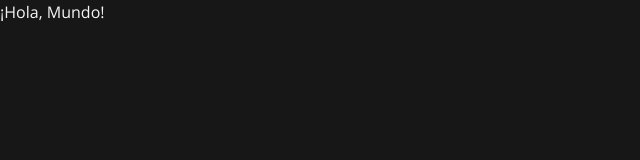
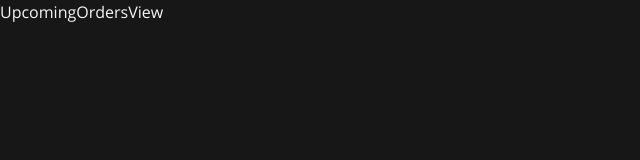
Before and after one commit to Gustavoand39/prueba-frontend, a React (Vite) app: page /orders/upcoming in a window 1280 px wide. Shown: the top 160 px of the page, without its empty margins (0-640 px from the left). Built offline with nearby package versions, Linux system fonts and the light colour scheme.

Commit message:
feat: implementar enrutamiento con AppRouter
- Se agrega la vista de próximos pedidos

```diff
--- a/src/main.tsx
+++ b/src/main.tsx
@@ -1,9 +1,11 @@
 import { StrictMode } from "react";
 import { createRoot } from "react-dom/client";
-import "./index.css";
+
+import "@/index.css";
+import AppRouter from "@/routes/AppRouter";
 
 createRoot(document.getElementById("root")!).render(
   <StrictMode>
-    <h1>¡Hola, Mundo!</h1>
+    <AppRouter />
   </StrictMode>,
 );
--- /dev/null
+++ b/src/routes/AppRouter.tsx
@@ -0,0 +1,19 @@
+import { BrowserRouter, Navigate, Route, Routes } from "react-router-dom";
+
+import OrderRoutes from "./OrderRoutes";
+
+const AppRouter = () => {
+  return (
+    <BrowserRouter basename="/">
+      <Routes>
+        <Route path="/" element={<Navigate to="/orders/upcoming" />} />
+
+        <Route path="/orders/*" element={<OrderRoutes />} />
+
+        <Route path="*" element={<Navigate to="/orders/upcoming" />} />
+      </Routes>
+    </BrowserRouter>
+  );
+};
+
+export default AppRouter;
--- /dev/null
+++ b/src/routes/OrderRoutes.tsx
@@ -0,0 +1,19 @@
+import { Suspense } from "react";
+import { Navigate, Route, Routes } from "react-router-dom";
+
+import { UpcomingOrdersView } from "@/views/orders";
+import LoadingState from "@/components/states/LoadingState";
+
+const AuthRoutes: React.FC = () => (
+  <Suspense fallback={<LoadingState fullScreen />}>
+    <Routes>
+      <Route path="/" element={<Navigate to="/sign-in" />} />
+
+      <Route path="/upcoming" element={<UpcomingOrdersView />} />
+
+      <Route path="*" element={<Navigate to="/sign-in" />} />
+    </Routes>
+  </Suspense>
+);
+
+export default AuthRoutes;
--- /dev/null
+++ b/src/views/orders/UpcomingOrdersView.tsx
@@ -0,0 +1,7 @@
+const UpcomingOrdersView = () => {
+  return (
+    <div>UpcomingOrdersView</div>
+  )
+}
+
+export default UpcomingOrdersView
--- /dev/null
+++ b/src/views/orders/index.ts
@@ -0,0 +1,5 @@
+import { lazy } from "react";
+
+const UpcomingOrdersView = lazy(() => import("./UpcomingOrdersView"));
+
+export { UpcomingOrdersView };
```
